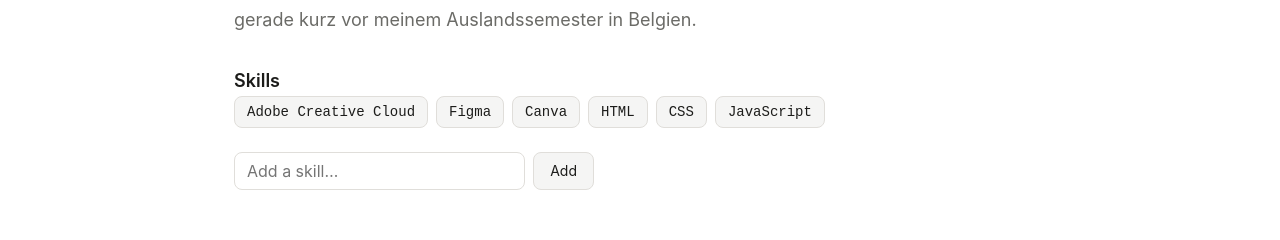
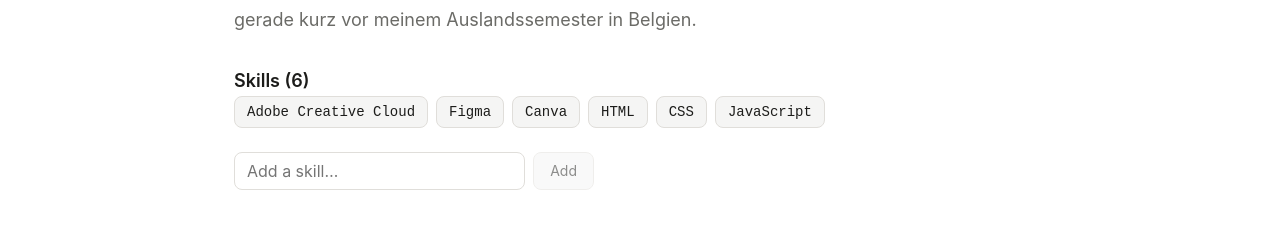
Before and after one commit to HannahNue/informatica-vue-2026, a Vue app: page /#/ in a window 1280 px wide. Shown: the part 235-475 px from the top of the page. Built offline with nearby package versions, Linux system fonts and the light colour scheme.

Commit message:
enhance skill management in HomeView.vue: validate skill input, implement localStorage persistence, and display skill count

```diff
--- a/src/assets/main.css
+++ b/src/assets/main.css
@@ -103,8 +103,13 @@ button {
   transition: background 0.15s;
 }
 
-button:hover {
+button:not(:disabled):hover {
   background: var(--color-border);
+}
+
+button:disabled {
+  opacity: 0.5;
+  cursor: not-allowed;
 }
 
 input,
--- a/src/views/HomeView.vue
+++ b/src/views/HomeView.vue
@@ -19,11 +19,13 @@ function addSkill() {
   // TODO Day 1A: f) push newSkill.value into skills, then clear the input
   console.log('addSkill:', newSkill.value)
 
-  // 1. Wert ins Array einfügen
-  skills.value.push(newSkill.value)
+  const trimmedSkill = newSkill.value.trim()
 
-  // 2. Eingabefeld wieder leeren
-  newSkill.value = ''
+  // Nur hinzufügen, wenn der Text nicht leer ist UND noch nicht in der Liste existiert
+  if (trimmedSkill !== '' && !skills.value.includes(trimmedSkill)) {
+    skills.value.push(trimmedSkill)
+    newSkill.value = ''
+  }
 }
 
 // ---------------------------------------------------------------------------
@@ -32,15 +34,36 @@ function addSkill() {
 
 // TODO Day 1B: add a computed property `skillCount` that returns the number
 // of skills — hint: skills.value.length
-// const skillCount = computed(() => ...)
+const skillCount = computed(() => skills.value.length)
 
 // TODO Day 1B: use onMounted to load saved skills from localStorage
 // (key: 'portfolio-skills') — hint: JSON.parse() to convert back to an array
-// onMounted(() => { ... })
+onMounted(() => {
+  // Liest den gespeicherten String unter dem Key 'portfolio-skills' aus dem Browser-Speicher
+  const savedSkills = localStorage.getItem('portfolio-skills')
+
+  // Prüft, ob überhaupt Daten im localStorage gefunden wurden
+  if (savedSkills) {
+    // Wandelt den JSON-Text-String wieder in ein JavaScript-Array um und weist es skills.value zu
+    skills.value = JSON.parse(savedSkills)
+  }
+})
 
 // TODO Day 1B: use watch to save skills to localStorage whenever the list changes
 // hint: JSON.stringify() to convert the array to a string, { deep: true } option
-// watch(skills, (val) => { ... }, { deep: true })
+watch(
+  // Zu beobachtende reaktive Variable
+  skills,
+
+  // Wird ausgeführt, sobald sich 'skills' ändert
+  (val) => {
+    // Wandelt das JavaScript-Array 'val' in einen JSON-String um und speichert ihn im localStorage
+    localStorage.setItem('portfolio-skills', JSON.stringify(val))
+  },
+
+  // Überwacht auch Verschachtelungen/Inhaltsänderungen im Array (z. B. push oder splice)
+  { deep: true }
+)
 
 // ---------------------------------------------------------------------------
 // Bonus
@@ -61,7 +84,7 @@ function removeSkill(index: number) {
 
     <!-- TODO Day 1B: replace the hardcoded "Skills" heading with
          "Skills ({{ skillCount }})" once you've added the computed -->
-    <h3>Skills</h3>
+    <h3>Skills ({{ skillCount }})</h3>
     <ul class="skills">
       <!-- TODO Day 1A: d) Render the skills list using "li" + `v-for`
            Bonus: text-input should also add skill on <ENTER> -->
```
